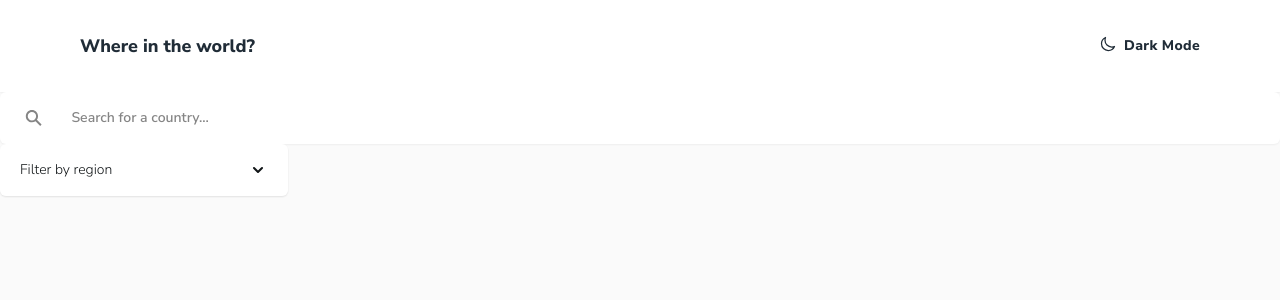
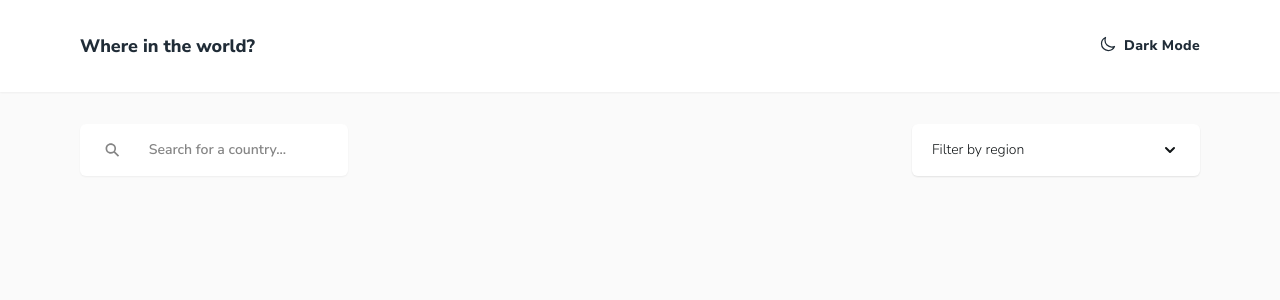
Before and after one commit to hns-dev/rest-countries-api, a React (Create React App) app: page / in a window 1280 px wide. Shown: the top 300 px of the page. Built offline with nearby package versions, Linux system fonts and the light colour scheme.

Commit message:
Wrap search and filter components in a section tag and add styles

```diff
--- a/src/App.js
+++ b/src/App.js
@@ -24,8 +24,10 @@ function App() {
   return (
     <div className="App">
       <Header darkMode={darkMode} handleDarkModeChange={handleDarkModeChange} />
-      <Search />
-      <Filter />
+      <section className="container my-8 md:flex justify-between">
+        <Search />
+        <Filter />
+      </section>
     </div>
   );
 }
```
